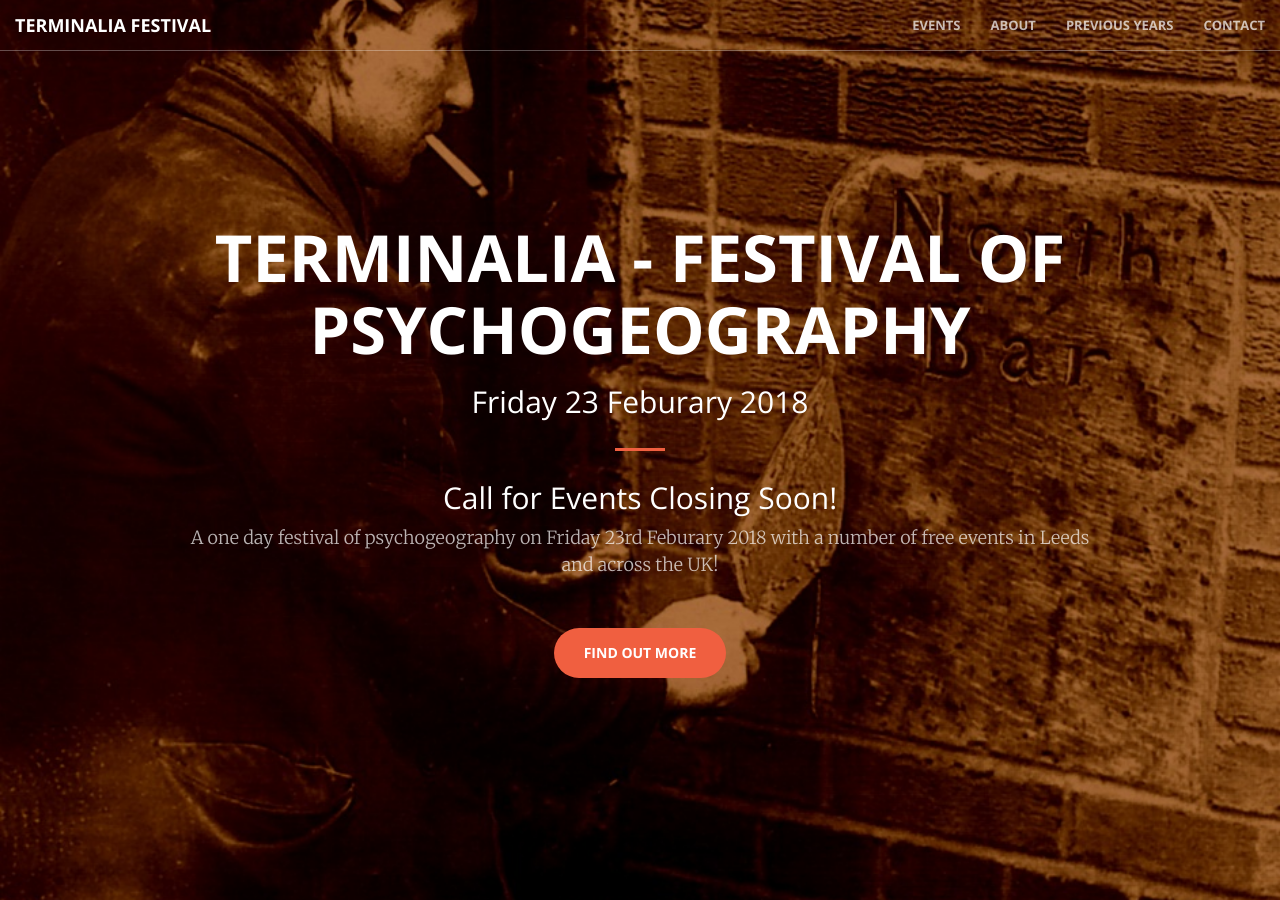
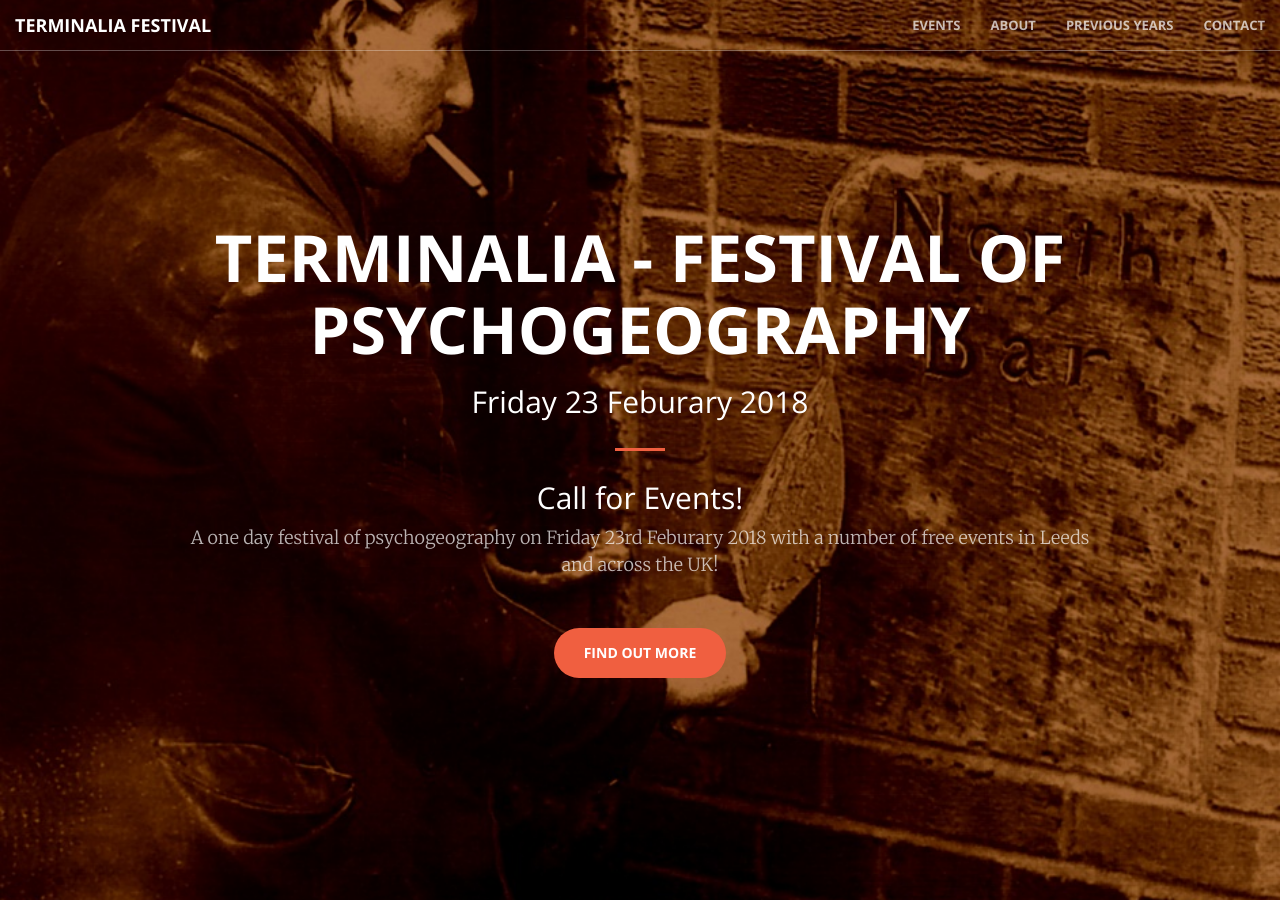
Before and after one commit to timwaters/terminalia, a Jekyll site: the page built from index.html, in a window 1280 px wide and 900 px high. Built offline with Jekyll 4.4.1, drawn with Linux system fonts in a browser that asks for light colours.

Commit message:
less hype

```diff
--- a/_includes/header.html
+++ b/_includes/header.html
@@ -4,7 +4,7 @@
             <h1>Terminalia - Festival of Psychogeography</h1>
             <h2>Friday 23 Feburary 2018</h2>
             <hr>
-            <h2>Call for Events Closing Soon!</h2>
+            <h2>Call for Events!</h2>
             <p>A one day festival of psychogeography on Friday 23rd Feburary 2018 with a number of free events in Leeds and across the UK!</p>
             <a href="#more" class="btn btn-primary btn-xl page-scroll">Find Out More</a>
         </div>
```
